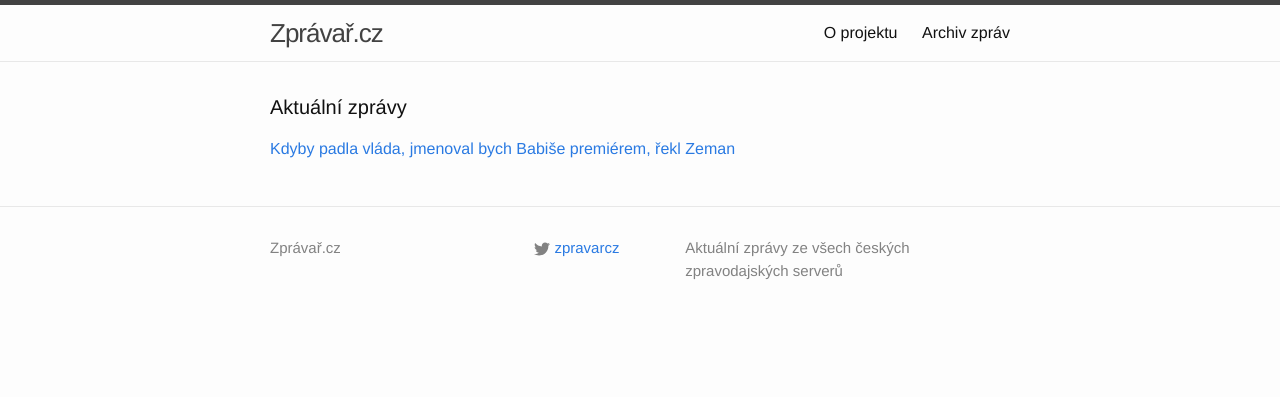
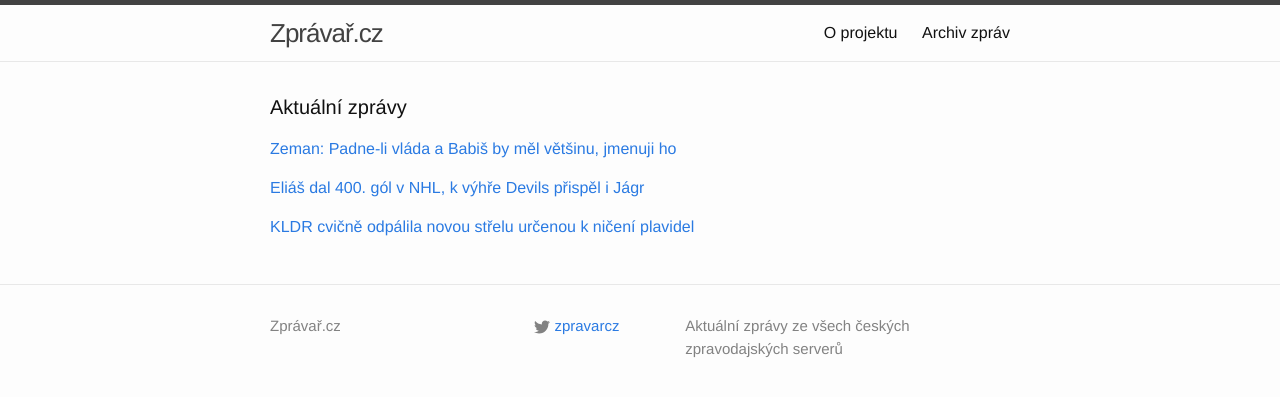
Before and after one commit to adliska/zpravar, a Jekyll site: the page built from index.html, in a window 1280 px wide. Shown: the top 397 px of the page. Built offline with Jekyll 4.4.1, drawn with Linux system fonts in a browser that asks for light colours.

Commit message:
zpravar news update

```diff
--- a/index.html
+++ b/index.html
@@ -5,13 +5,33 @@ layout: default
 <div class="home">
     <h1 class="page-heading">Aktuální zprávy</h1>
 
-<p><a href="javascript:;" onclick="toggle_visibility('zpravy0')">Kdyby padla vláda, jmenoval bych Babiše premiérem, řekl Zeman </a></p>
+<p><a href="javascript:;" onclick="toggle_visibility('zpravy0')">Zeman: Padne-li vláda a Babiš by měl většinu, jmenuji ho</a></p>
 <div id="zpravy0" style="display:none">
 <ul>
+<li><a href=http://echo24.cz/a/wXDYt>Zeman: Padne-li vláda a Babiš by měl většinu, jmenuji ho - echo24.cz</a></li>
+<li><a href=http://www.ceskenoviny.cz/zpravy/zpravy/zeman-v-mfd-padne-li-vlada-a-babis-by-mel-vetsinu-jmenuji-ho/1178451>Zeman v MfD: Padne-li vláda a Babiš by měl většinu, jmenuji ho - www.ceskenoviny.cz</a></li>
+<li><a href=http://www.denik.cz/z_domova/milos-zeman-padne-li-vlada-a-babis-by-mel-vetsinu-jmenuji-ho-20150207.html>Miloš Zeman: Padne-li vláda a Babiš by měl většinu, jmenuji ho - www.denik.cz</a></li>
 <li><a href=http://www.lidovky.cz/kdyby-padla-vlada-jmenoval-bych-babise-premierem-rekl-zeman-por-/zpravy-domov.aspx?c=A150207_073123_ln_domov_mct>Kdyby padla vláda, jmenoval bych Babiše premiérem, řekl Zeman  - www.lidovky.cz</a></li>
 <li><a href=http://www.novinky.cz/domaci/361035-zeman-pokud-by-padla-vlada-a-babis-ziskal-vetsinu-jmenoval-bych-ho-premierem.html>Zeman: Pokud by padla vláda a Babiš získal většinu, jmenoval bych ho premiérem - www.novinky.cz</a></li>
 <li><a href=http://www.novinky.cz/domaci/361035-zeman-pokud-by-padla-vlada-jmenoval-bych-babise-premierem.html>Zeman: Pokud by padla vláda, jmenoval bych Babiše premiérem - www.novinky.cz</a></li>
 <li><a href=http://zpravy.aktualne.cz/domaci/zeman-kdyby-padla-vlada-jmenuji-premierem-babise/r~7015dc0aae9011e4aff10025900fea04/>Zeman: Kdyby padla vláda, jmenuji premiérem Babiše - zpravy.aktualne.cz</a></li>
 <li><a href=http://zpravy.idnes.cz/babise-bych-vybral-za-premiera-rika-zeman-fp2-/domaci.aspx?c=A150206_222904_domaci_neh>Kdyby padla vláda, premiérem bude Babiš, říká Zeman - zpravy.idnes.cz</a></li>
 </ul>
+</div><p><a href="javascript:;" onclick="toggle_visibility('zpravy1')">Eliáš dal 400. gól v NHL, k výhře Devils přispěl i Jágr</a></p>
+<div id="zpravy1" style="display:none">
+<ul>
+<li><a href=http://www.sportovninoviny.cz/zpravy/elias-dal-400-gol-v-nhl-k-vyhre-devils-prispel-i-jagr/1178464>Eliáš dal 400. gól v NHL, k výhře Devils přispěl i Jágr - www.sportovninoviny.cz</a></li>
+<li><a href=http://www.denik.cz/hokej/elias-dal-400-gol-v-nhl-k-vyhre-devils-prispel-i-jagr-20150207.html>Eliáš dal 400. gól v NHL, k výhře Devils přispěl i Jágr - www.denik.cz</a></li>
+<li><a href=http://hokej.idnes.cz/hokejova-nhl-c9i-/nhl.aspx?c=A150207_072747_nhl_par>Eliáš vstřelil v NHL svůj 400. gól a za New Jersey se trefil i Jágr   - hokej.idnes.cz</a></li>
+<li><a href=http://www.rozhlas.cz/_zprava/elias-pokoril-v-nhl-metu-400-golu-k-vyhre-devils-prispel-i-jagr--1452902>Eliáš pokořil v NHL metu 400 gólů, k výhře Devils přispěl i Jágr - www.rozhlas.cz</a></li>
+<li><a href=http://sport.aktualne.cz/elias-dal-400-gol-v-nhl-k-vyhre-devils-prispel-i-jagr/r~c6ca865eae9011e498be002590604f2e/>Eliáš dal 400. gól v NHL, k výhře Devils přispěl i Jágr - sport.aktualne.cz</a></li>
+</ul>
+</div><p><a href="javascript:;" onclick="toggle_visibility('zpravy2')">KLDR cvičně odpálila novou střelu určenou k ničení plavidel  </a></p>
+<div id="zpravy2" style="display:none">
+<ul>
+<li><a href=http://www.lidovky.cz/kldr-cvicne-odpalila-novou-strelu-urcenou-k-niceni-plavidel-pqs-/zpravy-svet.aspx?c=A150207_080549_ln_zahranici_mct>KLDR cvičně odpálila novou střelu určenou k ničení plavidel   - www.lidovky.cz</a></li>
+<li><a href=http://www.ceskenoviny.cz/zpravy/zpravy/kldr-cvicne-odpalila-novou-strelu-urcenou-k-niceni-plavidel/1178459>KLDR cvičně odpálila novou střelu určenou k ničení plavidel - www.ceskenoviny.cz</a></li>
+<li><a href=http://www.novinky.cz/zahranicni/svet/361034-severni-korea-otestovala-novou-strelu-urcenou-k-niceni-lodi.html>Severní Korea otestovala novou střelu určenou k ničení lodí - www.novinky.cz</a></li>
+<li><a href=http://www.rozhlas.cz/_zprava/kldr-cvicne-odpalila-novou-rizenou-strelu-urcenou-k-niceni-plavidel--1452901>KLDR cvičně odpálila novou řízenou střelu určenou k ničení plavidel - www.rozhlas.cz</a></li>
+</ul>
 </div></div>
```
